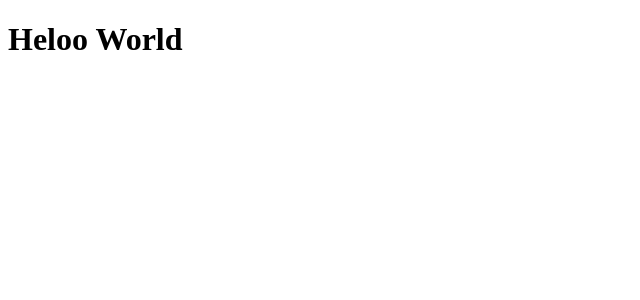
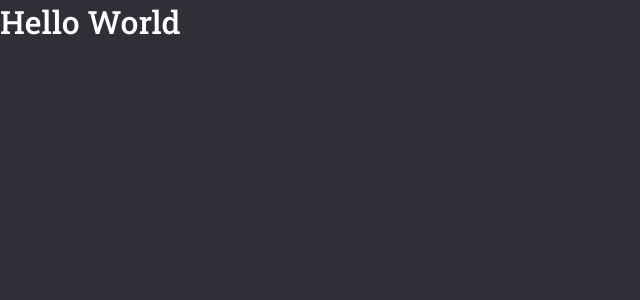
Before and after one commit to LuizTimboAlcantara/react_go_barber, a React (Create React App) app: page / in a window 1280 px wide. Shown: the top 300 px of the page, without its empty margins (0-640 px from the left). Built offline with nearby package versions, Linux system fonts and the light colour scheme.

Commit message:
Estilos globais.

```diff
--- a/package.json
+++ b/package.json
@@ -13,6 +13,7 @@
     "react": "^17.0.2",
     "react-dom": "^17.0.2",
     "react-scripts": "4.0.3",
+    "styled-components": "^5.3.0",
     "typescript": "^4.1.2",
     "web-vitals": "^1.0.1"
   },
@@ -39,5 +40,8 @@
       "last 1 firefox version",
       "last 1 safari version"
     ]
+  },
+  "devDependencies": {
+    "@types/styled-components": "^5.1.11"
   }
 }
--- a/public/index.html
+++ b/public/index.html
@@ -6,6 +6,10 @@
     <meta name="theme-color" content="#FF9000" />
 
     <title>Go Barber</title>
+
+    <link rel="preconnect" href="https://fonts.googleapis.com" />
+    <link rel="preconnect" href="https://fonts.gstatic.com" crossorigin />
+    <link href="https://fonts.googleapis.com/css2?family=Roboto+Slab:wght@400;500&display=swap" rel="stylesheet" />
   </head>
   <body>
     <noscript>You need to enable JavaScript to run this app.</noscript>
--- a/src/App.tsx
+++ b/src/App.tsx
@@ -1,5 +1,11 @@
 import React from "react";
 
-const App: React.FC = () => <h1>Heloo World</h1>;
+import GlobalStyle from "./styles/global";
+
+const App: React.FC = () => (
+  <>
+    <h1>Hello World</h1> <GlobalStyle />
+  </>
+);
 
 export default App;
--- /dev/null
+++ b/src/styles/global.ts
@@ -0,0 +1,29 @@
+import { createGlobalStyle } from "styled-components";
+
+export default createGlobalStyle`
+  * {
+    margin: 0;
+    padding: 0;
+    box-sizing: border-box;
+    outline: none;
+  }
+
+  body {
+    background: #312e38;
+    color: #fff;
+    -webkit-font-smoothing: antialiased;
+  }
+
+  body, input, button{
+    font-family: "Roboto Slab", serif;
+    font-size: 16px;
+  }
+
+  h1, h2, h3, h4, h5, h6, strong{
+    font-weight: 500;
+  }
+
+  button{
+    cursor: pointer;
+  }
+`;
```
Also changed, not shown: 1 other file (tests, documents, lock files or other folders).
